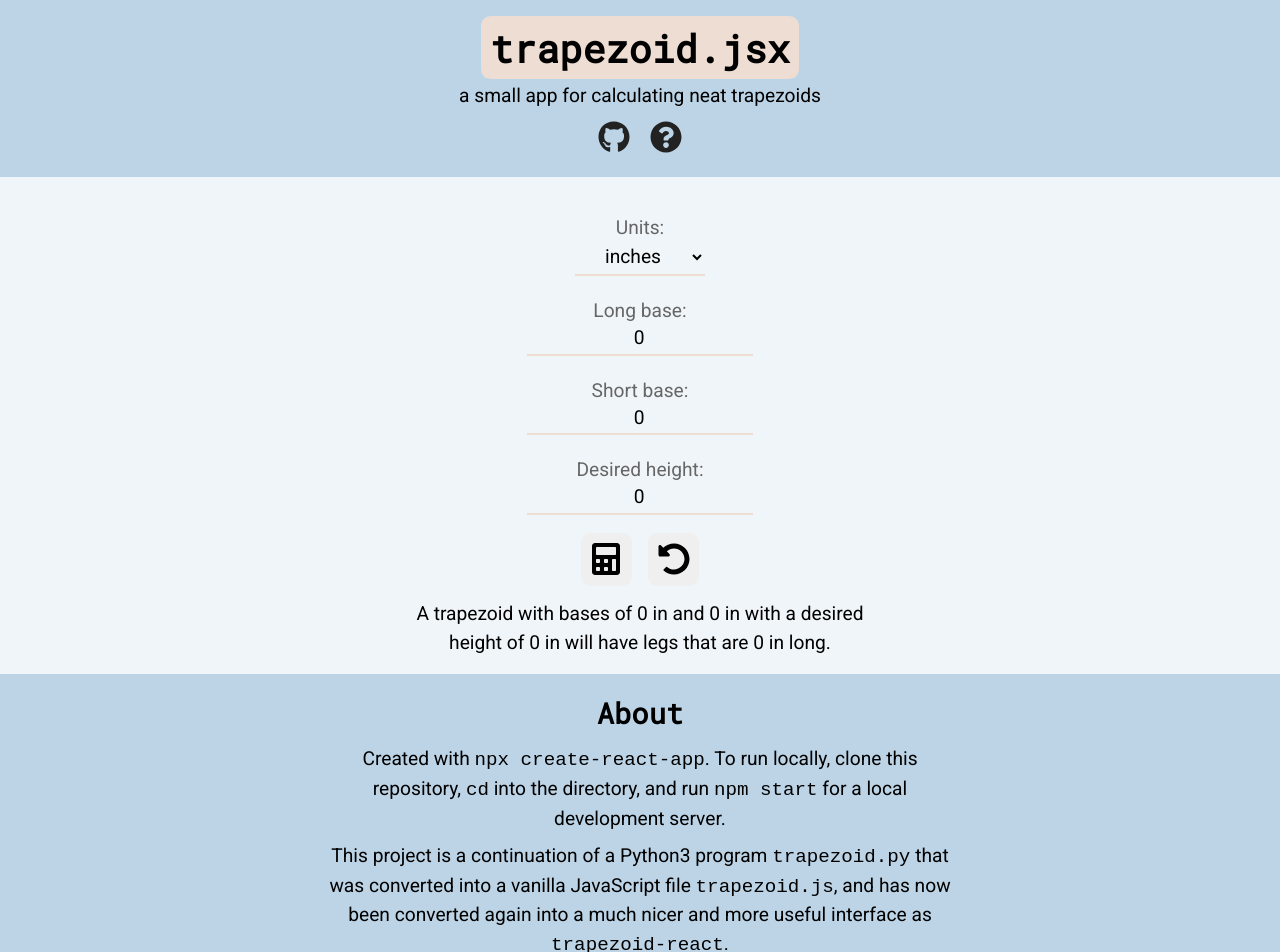
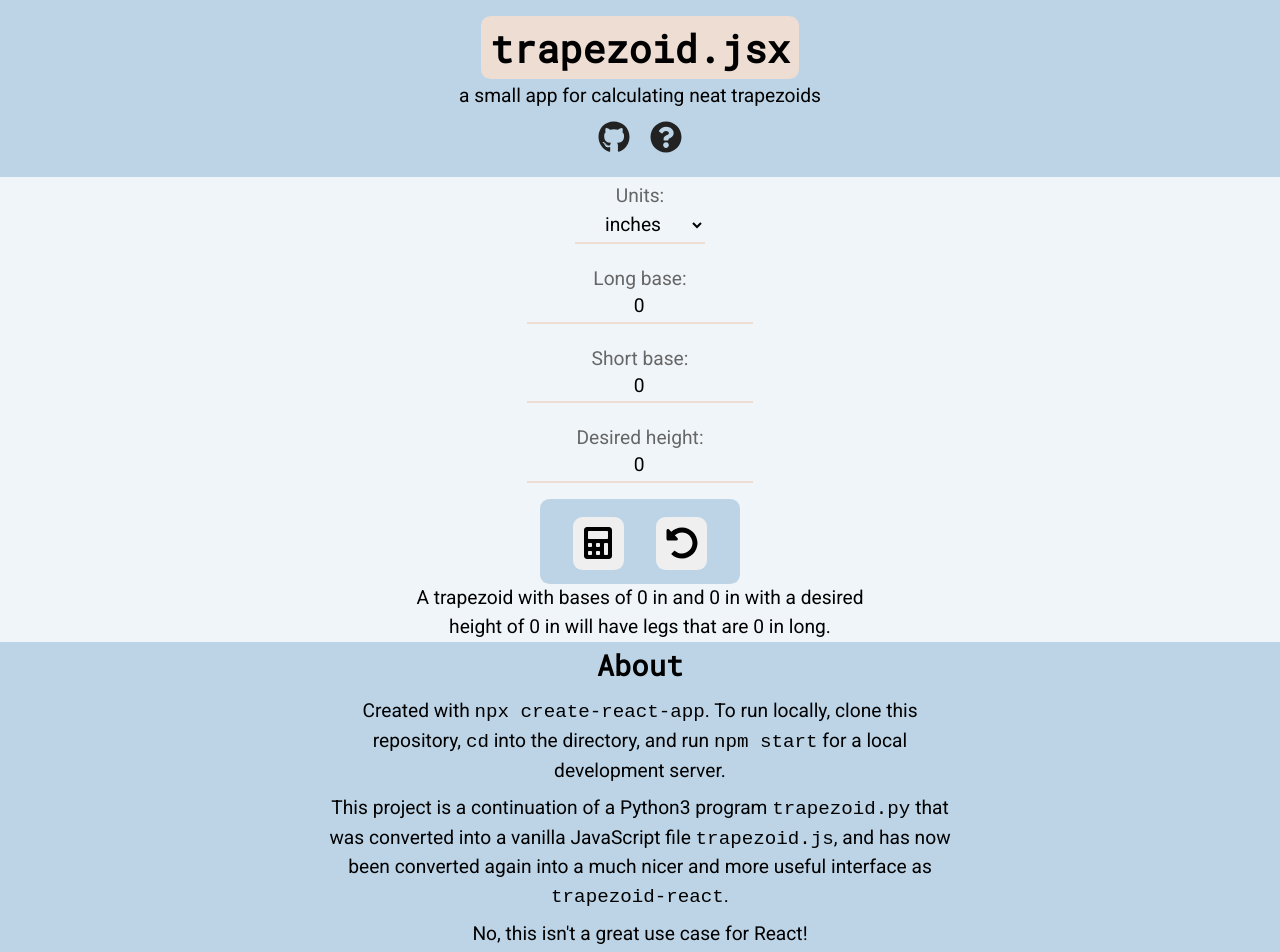
Before and after one commit to bost-ty/trapezoid-react, a React (Create React App) app: page / in a window 1280 px wide. Shown: the top 952 px of the page. Built offline with nearby package versions, Linux system fonts and the light colour scheme.

Commit message:
Incomplete styles

```diff
--- a/src/App.css
+++ b/src/App.css
@@ -29,6 +29,10 @@
 
   --text-light: rgb(102, 102, 102);
   --rgb-text-light: 102, 102, 102;
+}
+
+#root {
+  max-height: 100vh;
 }
 
 .App {
@@ -90,9 +94,6 @@ h3 {
 }
 /* end typography */
 /* begin layout */
-article {
-  padding: 1rem;
-}
 
 article p {
   max-width: 45ch;
@@ -157,7 +158,7 @@ form {
   flex-flow: column nowrap;
   align-items: center;
   justify-content: center;
-  padding: 1rem;
+  /* padding: 1rem; */
 }
 
 form > * > * {
@@ -277,7 +278,7 @@ button:active {
 /* begin About */
 #about {
   background: var(--blue-dark);
-  padding-bottom: 3rem;
+  padding-bottom: 2rem;
 }
 
 #about p {
--- a/src/components/Calculator.js
+++ b/src/components/Calculator.js
@@ -73,7 +73,12 @@ export default function Calculator() {
           style={{
             display: "flex",
             alignItems: "center",
+            justifyContent: "space-evenly",
             gap: "1rem",
+            minWidth: 200,
+            background: "var(--blue-dark)",
+            padding: "1rem",
+            borderRadius: ".5em",
           }}
         >
           <button type="submit" name="submit" onClick={handleSubmit}>
@@ -84,8 +89,8 @@ export default function Calculator() {
           </button>
         </div>
       </form>
-      <div>
-        <p className="results">
+      <div className="results">
+        <p>
           A trapezoid with bases of {longBase} {units} and {shortBase} {units}{" "}
           with a desired height of {desiredHeight} {units} will have legs that
           are {legLength} {units} long.
--- a/src/index.css
+++ b/src/index.css
@@ -6,6 +6,7 @@ body {
     sans-serif;
   -webkit-font-smoothing: antialiased;
   -moz-osx-font-smoothing: grayscale;
+  background: rgb(188, 212, 230);
 }
 
 code {
```
